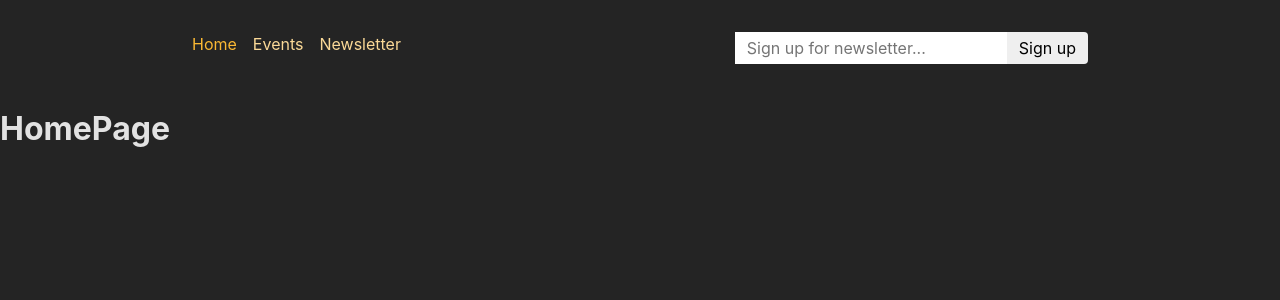
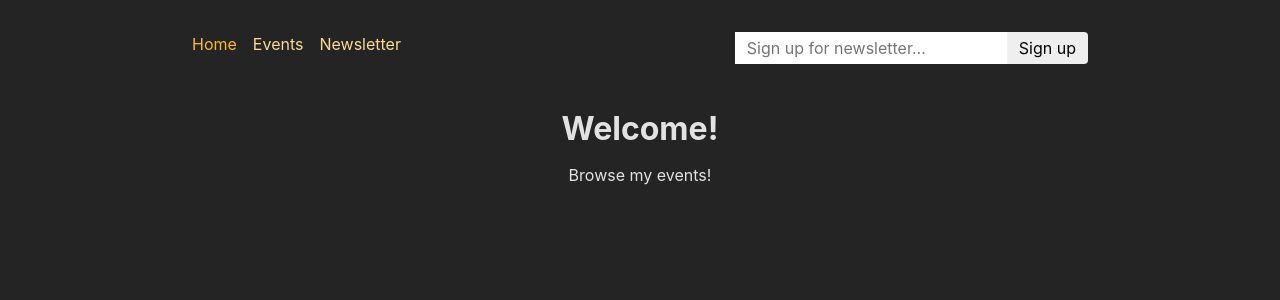
Before and after one commit to malamud3/Routers, a React (Create React App) app in the folder frontend/: page / in a window 1280 px wide. Shown: the top 300 px of the page. Built offline with nearby package versions, Linux system fonts and the light colour scheme.

Commit message:
Changes to be committed: 	modified:   frontend/src/Pages/HomePage.jsx

```diff
--- a/frontend/src/Pages/HomePage.jsx
+++ b/frontend/src/Pages/HomePage.jsx
@@ -1,5 +1,10 @@
+import PageContent from '../components/PageContent';
 
 const HomePage = () => {
-    return (<h1>HomePage</h1>);
-}
+  return (
+    <PageContent title={'Welcome!'}>
+      <p>Browse my events!</p>
+    </PageContent>
+  );
+};
 export default HomePage;
```
